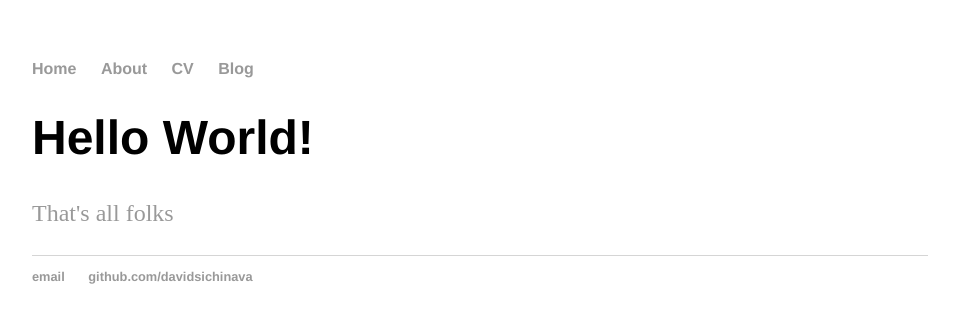
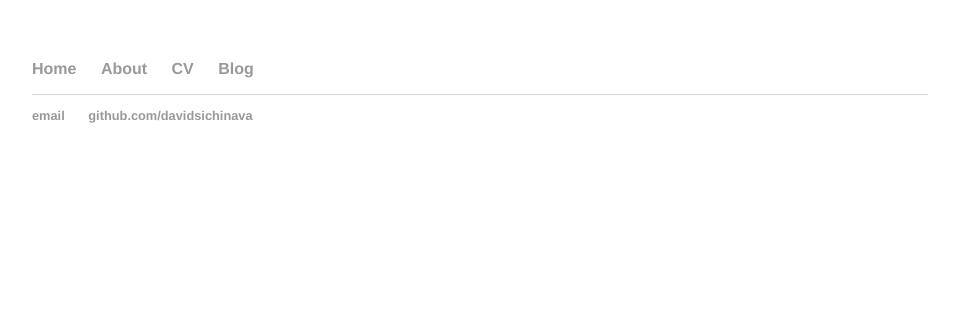
Before and after one commit to MariamKepuladze/davidsichinava.github.io, a Jekyll site: the page built from index.html, in a window 1280 px wide. Shown: the top 323 px of the page, without its empty margins (160-1119 px from the left). Built offline with Jekyll 4.4.1, drawn with Linux system fonts in a browser that asks for light colours.

Commit message:
Update index.html

```diff
--- a/index.html
+++ b/index.html
@@ -2,7 +2,3 @@
 layout: default
 title: David Sichinava, human, geographer
 ---
-<div class="blurb">
-	<h1>Hello World!</h1>
-	<p><a href="/about">That's all folks</a></p>
-</div><!-- /.blurb -->
```
